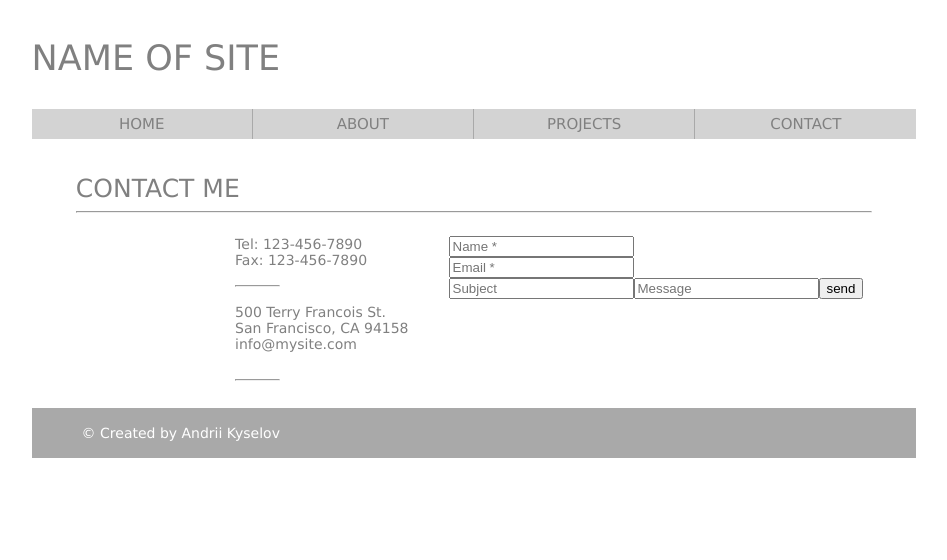
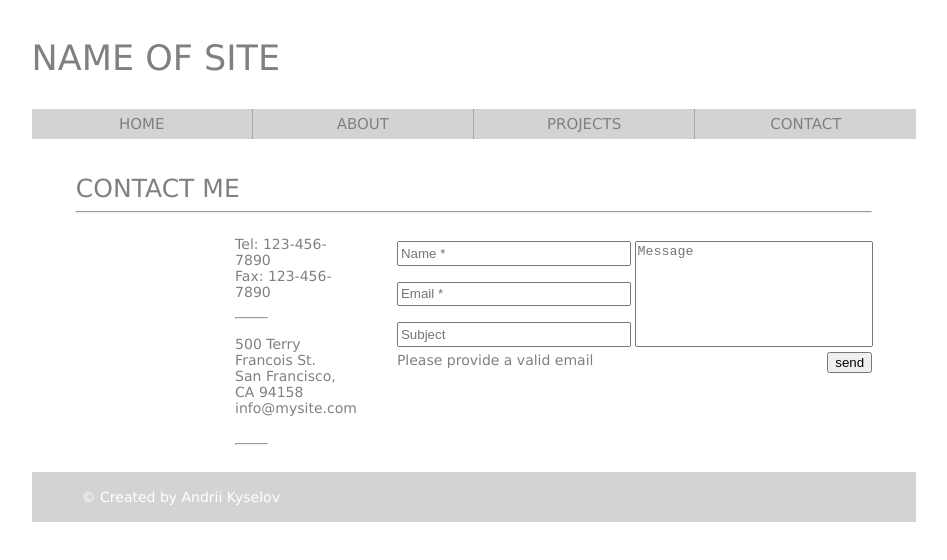
Before and after one commit to IselDrew/cv-website, a React (Create React App) app: page /contact in a window 1280 px wide. Shown: the top 560 px of the page, without its empty margins (166-1113 px from the left). Built offline with nearby package versions, Linux system fonts and the light colour scheme.

Commit message:
Style inputs (undone)

```diff
--- a/src/components/Contact.js
+++ b/src/components/Contact.js
@@ -22,17 +22,39 @@ function Contact() {
           </div>
           <hr className="contact-hr" />
         </div>
-        <div>
-          <div>
-            <form>
-              <input type="text" placeholder="Name *" />
+
+        <div className="form">
+          <div className="inputs">
+            <div className="input-fields-container">
+              <input className="input-field" type="text" placeholder="Name *" />
               <br />
-              <input type="text" placeholder="Email *" />
+              <input
+                className="input-field"
+                type="text"
+                placeholder="Email *"
+              />
               <br />
-              <input type="text" placeholder="Subject" />
-              <input type="text" placeholder="Message" />
+              <input
+                className="input-field"
+                type="text"
+                placeholder="Subject"
+              />
+            </div>
+            <div className="input-message-container">
+              <textarea
+                className="input-message"
+                type="text"
+                placeholder="Message"
+              />
+            </div>
+          </div>
+          <div className="send-button">
+            <div className="warning-container">
+              <span>Please provide a valid email</span>
+            </div>
+            <div className="button-container">
               <button>send</button>
-            </form>
+            </div>
           </div>
         </div>
       </div>
--- a/src/styles.css
+++ b/src/styles.css
@@ -62,7 +62,8 @@ hr {
   width: 50%;
 }
 
-.slick-slide img {
+.slick-image {
+  /* object-fit: cover; */
   width: 975px;
   height: 400px;
 }
@@ -109,7 +110,7 @@ hr {
 /* Footer styling: */
 
 .footer {
-  background-color: darkgrey;
+  background-color: lightgrey;
   width: 100%;
   height: 50px;
   margin-top: 20px;
@@ -279,6 +280,7 @@ hr {
 }
 
 .contact-information {
+  width: 20%;
   padding-right: 40px;
 }
 
@@ -294,3 +296,41 @@ hr {
   padding-top: 10px;
   padding-bottom: 20px;
 }
+
+.form {
+  margin-top: 5px;
+  width: 100%;
+}
+
+.inputs {
+  display: flex;
+  height: 50%;
+}
+
+.input-fields-container {
+  width: 50%;
+  display: flex;
+  flex-direction: column;
+}
+
+.input-field {
+  height: 25%;
+  width: 95%;
+  justify-content: space-between;
+}
+
+.input-message-container {
+  width: 50%;
+}
+
+.input-message {
+  width: 98%;
+  height: 95%;
+  resize: none;
+}
+
+.send-button {
+  margin-top: 5px;
+  display: flex;
+  justify-content: space-between;
+}
```
